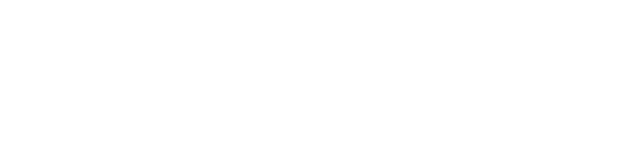
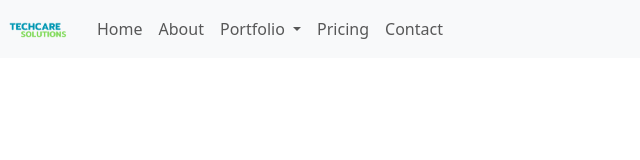
Before and after one commit to Techcare-Solutions/TechCareSolutions, a plain HTML site: page index.html in a window 1280 px wide. Shown: the whole page, without its empty margins (0-640 px from the left). Drawn offline with nearby package versions, Linux system fonts and the light colour scheme.

Commit message:
started on the index page

```diff
--- a/index.html
+++ b/index.html
@@ -3,8 +3,49 @@
 <head>
     <meta charset="UTF-8">
     <title>Title</title>
+    <link rel="stylesheet" href="css/bootstrap.css">
+    <meta name="viewport" content="width=device-width, initial-scale=1, shrink-to-fit=no">
+    <script src="https://code.jquery.com/jquery-3.2.1.slim.min.js" integrity="sha384-KJ3o2DKtIkvYIK3UENzmM7KCkRr/rE9/Qpg6aAZGJwFDMVNA/GpGFF93hXpG5KkN" crossorigin="anonymous"></script>
+    <script src="https://cdn.jsdelivr.net/npm/popper.js@1.12.9/dist/umd/popper.min.js" integrity="sha384-ApNbgh9B+Y1QKtv3Rn7W3mgPxhU9K/ScQsAP7hUibX39j7fakFPskvXusvfa0b4Q" crossorigin="anonymous"></script>
+    <script src="https://cdn.jsdelivr.net/npm/bootstrap@4.0.0/dist/js/bootstrap.min.js" integrity="sha384-JZR6Spejh4U02d8jOt6vLEHfe/JQGiRRSQQxSfFWpi1MquVdAyjUar5+76PVCmYl" crossorigin="anonymous"></script>
 </head>
 <body>
+<header>
+    <nav class="navbar navbar-expand-lg navbar-light bg-light">
+        <a class="navbar-brand" href="index.html"><img src="resources/logo.png" alt="TechCare Solutions logo" width="73" height="30"></a>
+        <div class="collapse navbar-collapse">
+            <ul class="navbar-nav mr-auto">
+                <li class="nav-item active">
+                    <a class="nav-link" href="index.html">Home</a>
+                </li>
+                <li class="nav-item">
+                    <a class="nav-link" href="#">About</a>
+                </li>
+                <li class="nav-item dropdown">
+                    <a class="nav-link dropdown-toggle" href="#" id="portfolioDropdown" role="button"
+                       data-toggle="dropdown" aria-haspopup="true" aria-expanded="false">
+                        Portfolio
+                    </a>
+                    <div class="dropdown-menu" aria-labelledby="portfolioDropdown">
+                        <a class="dropdown-item" href="#">Project</a>
+                        <a class="dropdown-item" href="#">Project2</a>
+                    </div>
+                </li>
+                <li class="nav-item">
+                    <a class="nav-link" href="#">Pricing</a>
+                </li>
+                <li class="nav-item">
+                    <a class="nav-link" href="#">Contact</a>
+                </li>
+            </ul>
+        </div>
+    </nav>
+</header>
+<main>
 
+</main>
+<footer>
+
+</footer>
 </body>
 </html>
```
Also changed, not shown: resources/logo.png (added).
